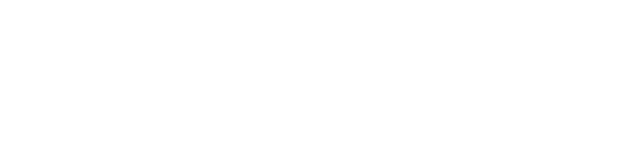
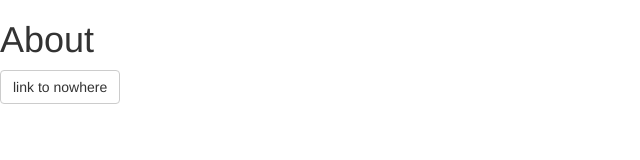
Before and after one commit to NataliyaNaumova/rock-paper-scissor, a website: page about.html in a window 1280 px wide. Shown: the whole page, without its empty margins (0-640 px from the left). Drawn offline with nearby package versions, Linux system fonts and the light colour scheme.

Commit message:
add button and bootstrap

```diff
--- a/about.html
+++ b/about.html
@@ -3,8 +3,15 @@
 <head>
   <meta charset="UTF-8">
   <title>About</title>
+  <link rel="stylesheet" href="node_modules/bootstrap/dist/css/bootstrap.min.css">
+  <link rel="stylesheet" href="">
 </head>
+
 <body>
+<div class="container-m">
+  <h1>About</h1>
+  <a class="btn btn-default" href="#" role="button">link to nowhere</a>
+</div>
+</body>
 
-</body>
 </html>
--- a/package.json
+++ b/package.json
@@ -17,6 +17,7 @@
   },
   "homepage": "https://github.com/NataliyaNaumova/rock-paper-scissor#readme",
   "dependencies": {
+    "bootstrap": "^3.3.7",
     "normalize.css": "^4.2.0"
   }
 }
```
